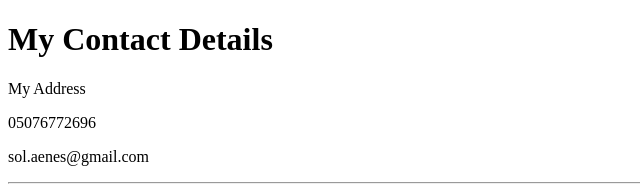
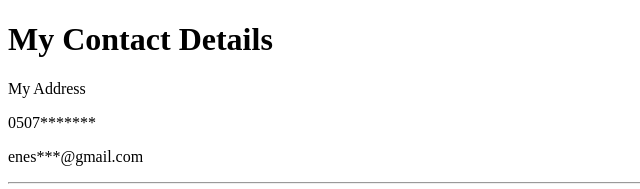
Before and after one commit to enessol/cv, a plain HTML site: page contact.html in a window 1280 px wide. Shown: the top 189 px of the page, 0-640 px from the left. Drawn offline with Linux system fonts and the light colour scheme.

Commit message:
Update contact.html

```diff
--- a/contact.html
+++ b/contact.html
@@ -7,8 +7,8 @@
   <body>
     <h1>My Contact Details</h1>
     <p>My Address</p>
-    <p>05076772696</p>
-    <p>sol.aenes@gmail.com</p>
+    <p>0507*******</p>
+    <p>enes***@gmail.com</p>
     <hr>
     <form action="mailto:sol.aenes@gmail.com" method="post" enctype="text/plain">
       <label>Your Name:</label>
```
